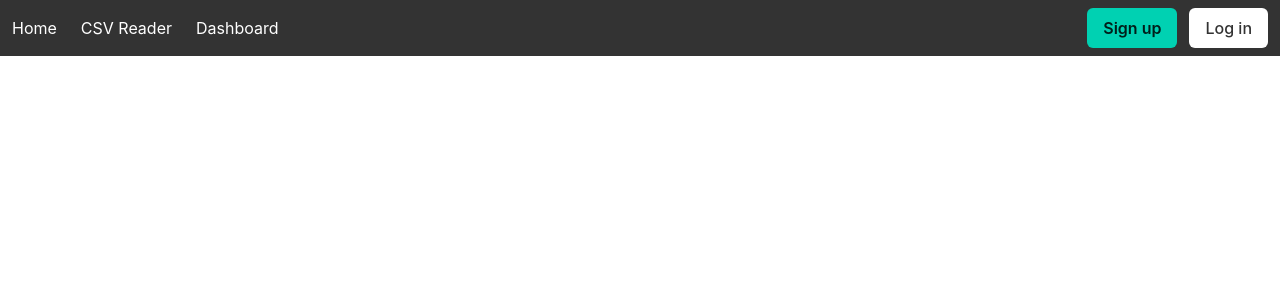
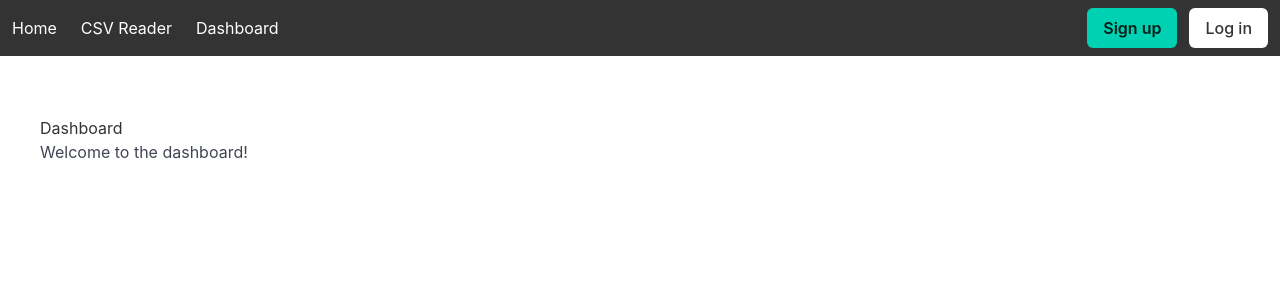
Before and after one commit to aexko/conuhacksix, a Vue app in the folder vue-app/: page /dashboard in a window 1280 px wide. Shown: the top 300 px of the page. Built offline with nearby package versions, Linux system fonts and the light colour scheme.

Commit message:
add dashboard page

```diff
--- a/vue-app/src/router/index.js
+++ b/vue-app/src/router/index.js
@@ -8,6 +8,11 @@ const router = createRouter({
       name: 'csv-reader',
       component: () => import('../views/CsvReader.vue'),
     },
+    {
+      path: '/dashboard',
+      name: 'dashboard',
+      component: () => import('../views/Dashboard.vue'),
+    },
   ],
 })
 
--- /dev/null
+++ b/vue-app/src/views/Dashboard.vue
@@ -0,0 +1,23 @@
+<template>
+    <div class="dashboard">
+        <h1>Dashboard</h1>
+        <p>Welcome to the dashboard!</p>
+        <!-- Add more dashboard content here -->
+    </div>
+</template>
+
+<script>
+export default {
+    name: 'Dashboard'
+};
+</script>
+
+<style scoped>
+.dashboard {
+    padding: 20px;
+}
+
+h1 {
+    color: #333;
+}
+</style>
```
